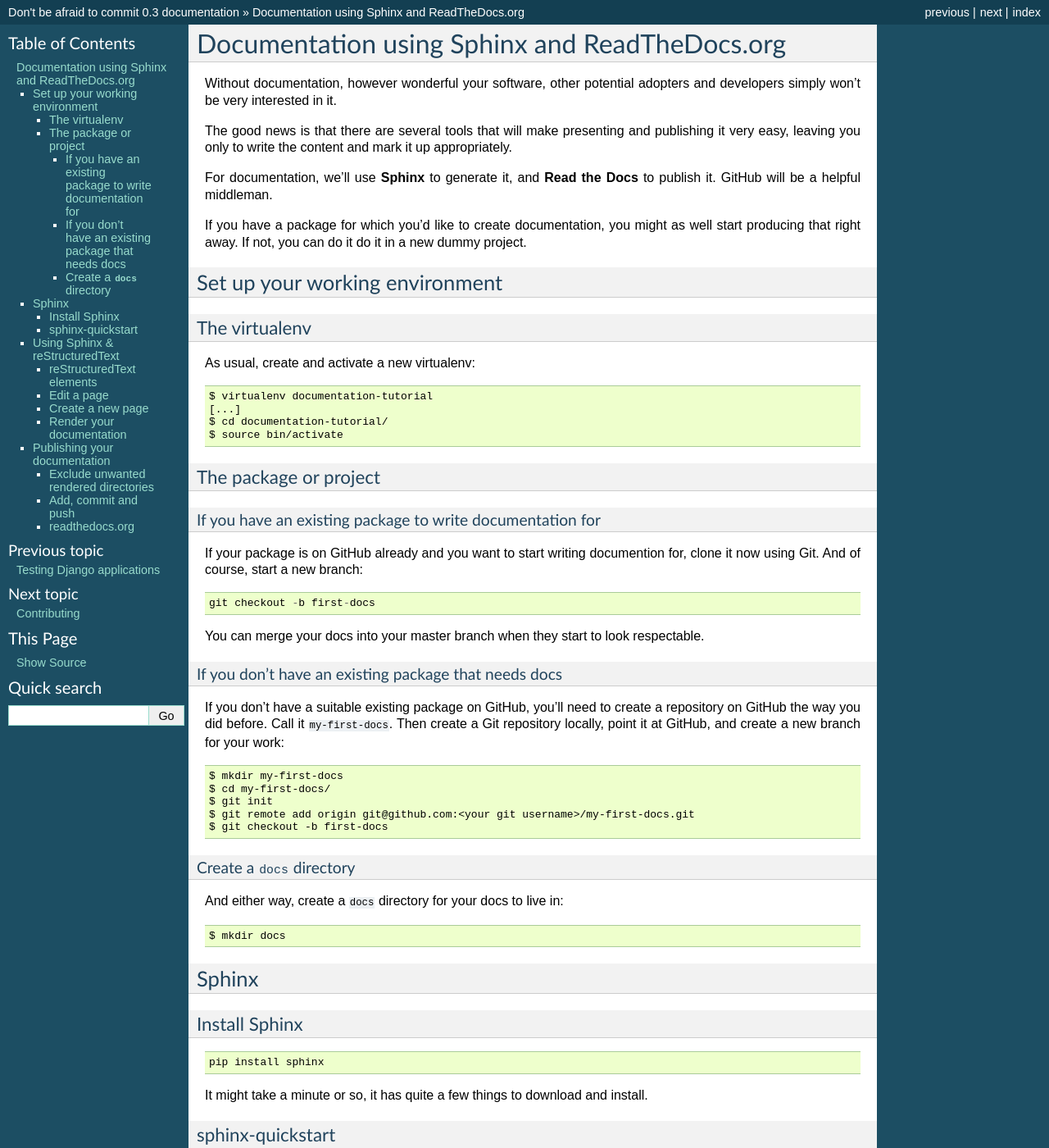
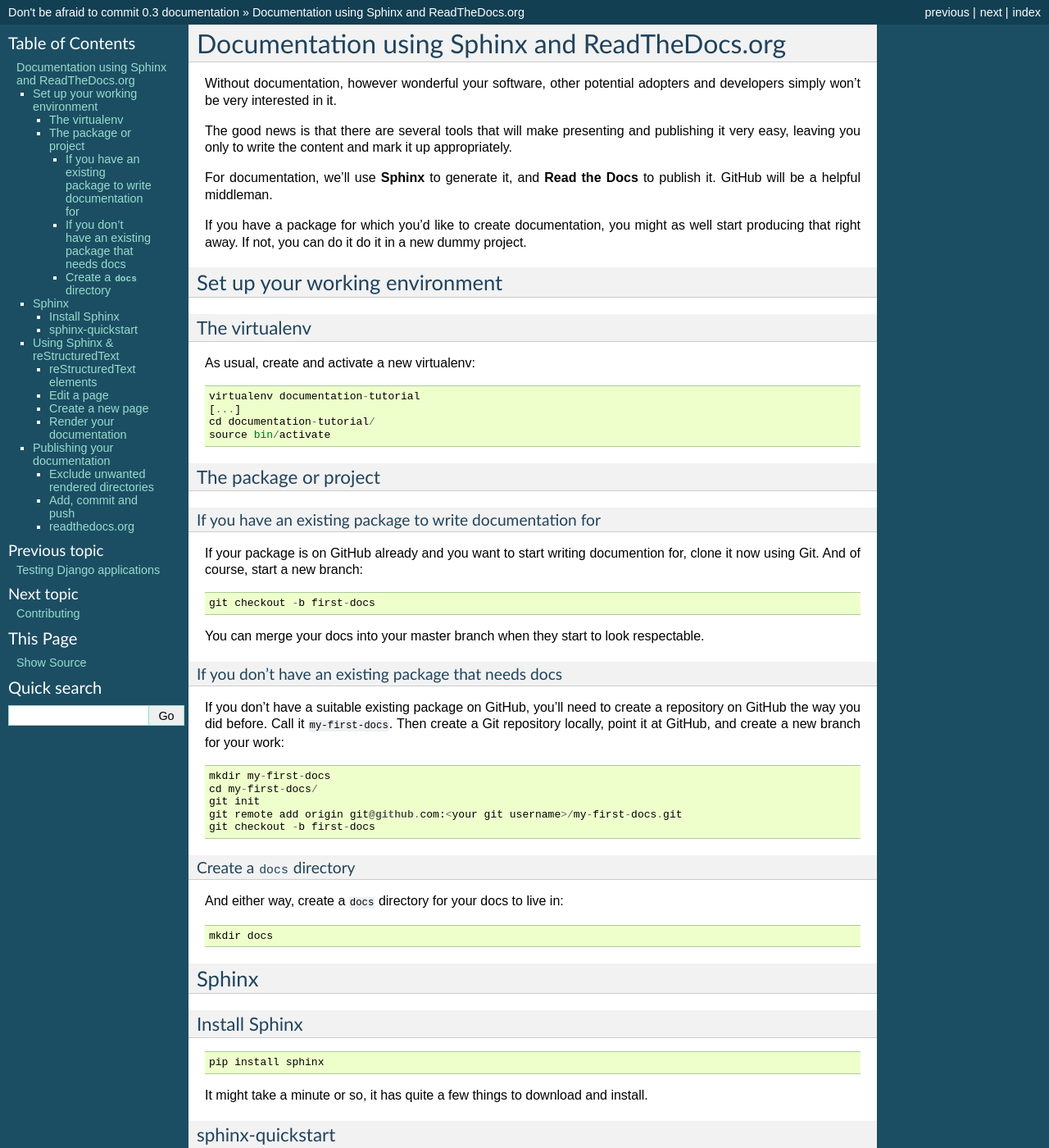
Before and after one commit to evildmp/afraid-to-commit, a Sphinx documentation site: the page built from docs/documentation.rst, in a window 1280 px wide and 1400 px high. Shown: the whole window at 82% size. Built offline with Sphinx 7.4.7, drawn with Linux system fonts in a browser that asks for light colours.

Commit message:
Remove $ from ONE file
In most places within this project $ is _not_ used to indicate
commands at the command prompt,
so I am bringing this file into compliance with that convention.
There are some places where $ is used that I think it may still make
sense (in order to distinguish between commands and output). I'll
discuss that with Daniele before committing.

```diff
--- a/docs/documentation.rst
+++ b/docs/documentation.rst
@@ -24,10 +24,10 @@ The virtualenv
 
 As usual, create and activate a new virtualenv::
 
-    $ virtualenv documentation-tutorial
+    virtualenv documentation-tutorial
     [...]
-    $ cd documentation-tutorial/
-    $ source bin/activate
+    cd documentation-tutorial/
+    source bin/activate
 
 
 The package or project
@@ -52,18 +52,18 @@ a repository on GitHub the way you did before. Call it ``my-first-docs``. Then
 create a Git repository locally, point it at GitHub, and create a new branch
 for your work::
 
-    $ mkdir my-first-docs
-    $ cd my-first-docs/
-    $ git init
-    $ git remote add origin git@github.com:<your git username>/my-first-docs.git
-    $ git checkout -b first-docs
+    mkdir my-first-docs
+    cd my-first-docs/
+    git init
+    git remote add origin git@github.com:<your git username>/my-first-docs.git
+    git checkout -b first-docs
 
 Create a ``docs`` directory
 ^^^^^^^^^^^^^^^^^^^^^^^^^^^
 
 And either way, create a ``docs`` directory for your docs to live in::
 
-    $ mkdir docs
+    mkdir docs
 
 Sphinx
 ======
```
